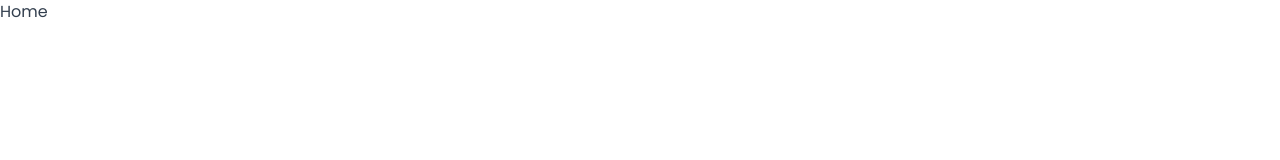
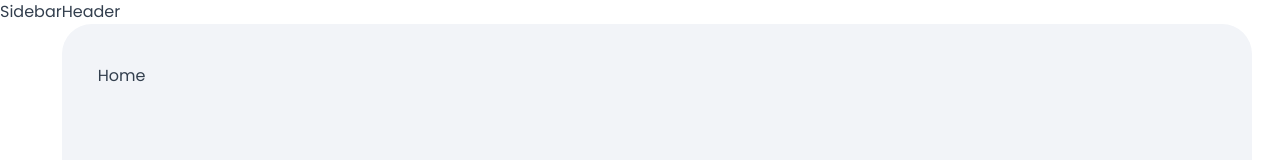
Before and after one commit to luanddt/cloud-storage-platform, a Next.js app: page / in a window 1280 px wide. Shown: the top 160 px of the page. Built offline with nearby package versions, Linux system fonts and the light colour scheme.

Commit message:
implement home layout

```diff
--- /dev/null
+++ b/src/app/(home)/layout.tsx
@@ -0,0 +1,23 @@
+import Header from "@/components/Header";
+import Sidebar from "@/components/Sidebar";
+import MobileNavigation from "@/components/MobileNavigation";
+
+const HomeLayout = ({ children }: Readonly<{ children: React.ReactNode }>) => {
+  return (
+    <div className="h-screen flex">
+      <Sidebar />
+
+      <div className="flex-1 flex flex-col">
+        <Header />
+
+        <MobileNavigation />
+
+        <main className="bg-[#F2F4F8] sm:px-9 px-5 sm:py-10 py-7 sm:mr-7 sm:mb-7 sm:rounded-30 flex-1 overflow-auto">
+          {children}
+        </main>
+      </div>
+    </div>
+  );
+};
+
+export default HomeLayout;
--- a/src/app/globals.css
+++ b/src/app/globals.css
@@ -3,6 +3,10 @@
 @import "shadcn/tailwind.css";
 
 @custom-variant dark (&:is(.dark *));
+
+::-webkit-scrollbar {
+  @apply hidden;
+}
 
 :root {
   --background: #FFFFFF;
@@ -90,6 +94,7 @@
   --radius-8: calc(var(--radius) * 2);
   --radius-12: calc(var(--radius) * 3);
   --radius-20: calc(var(--radius) * 5);
+  --radius-30: calc(var(--radius) * 7.5);
   --color-sidebar-ring: var(--sidebar-ring);
   --color-sidebar-border: var(--sidebar-border);
   --color-sidebar-accent-foreground: var(--sidebar-accent-foreground);
--- /dev/null
+++ b/src/components/Header.tsx
@@ -0,0 +1,7 @@
+const Header = () => {
+  return (
+    <div className="max-sm:hidden">Header</div>
+  );
+};
+
+export default Header;
--- /dev/null
+++ b/src/components/MobileNavigation.tsx
@@ -0,0 +1,7 @@
+const MobileNavigation = () => {
+  return (
+    <div className="sm:hidden">MobileNavigation</div>
+  );
+};
+
+export default MobileNavigation;
--- /dev/null
+++ b/src/components/Sidebar.tsx
@@ -0,0 +1,7 @@
+const Sidebar = () => {
+  return (
+    <div className="max-sm:hidden">Sidebar</div>
+  );
+};
+
+export default Sidebar;
```
Also changed, not shown: src/app/(home)/page.tsx (renamed from src/app/page.tsx).
